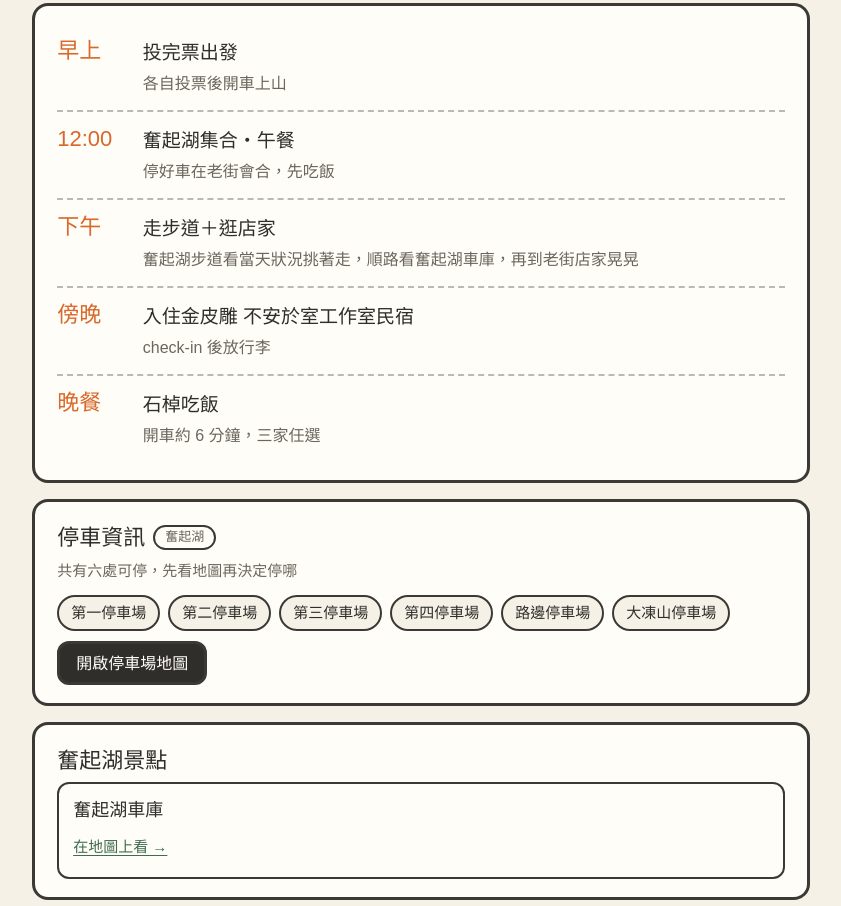
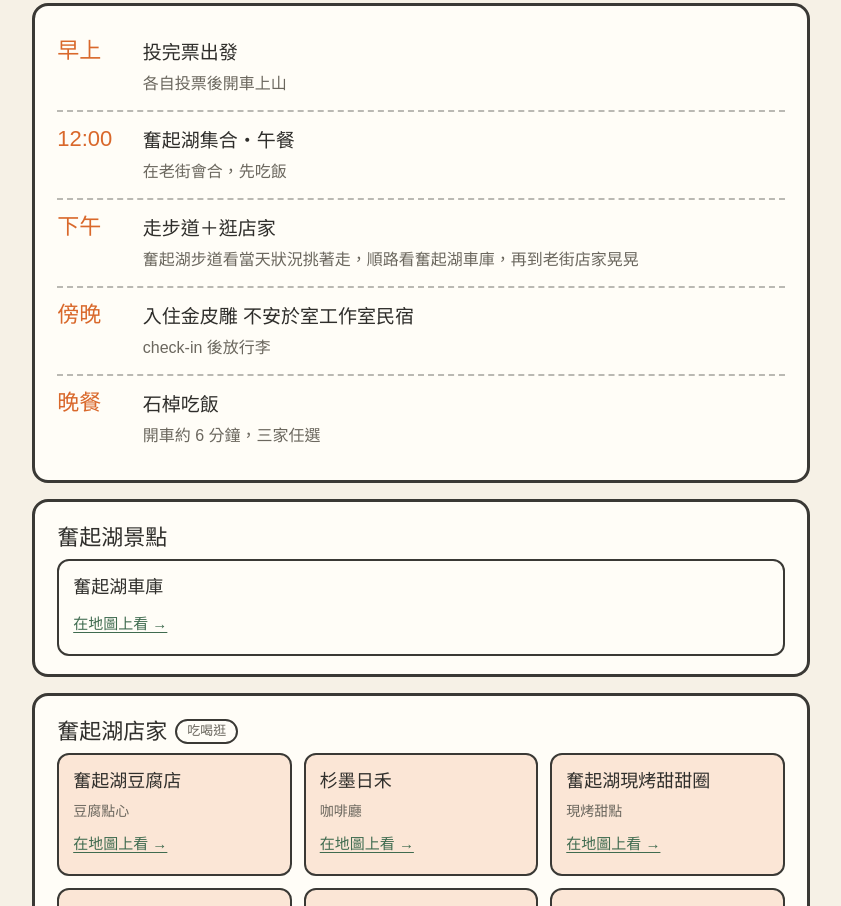
Before and after one commit to j935091/alisan, a plain HTML site: page index.html in a window 1280 px wide. Shown: the part 610-1516 px from the top of the page, without its empty margins (219-1060 px from the left). Drawn offline with Linux system fonts and the light colour scheme; a web font is replaced by a local one.

Commit message:
Add files via upload

```diff
--- a/index.html
+++ b/index.html
@@ -121,21 +121,11 @@ footer{color:var(--soft);font-size:14px;text-align:center;margin-top:26px}
   <div class="card">
     <ol class="tl">
       <li><span class="t">早上</span><div><h3>投完票出發</h3><p>各自投票後開車上山</p></div></li>
-      <li><span class="t">12:00</span><div><h3>奮起湖集合・午餐</h3><p>停好車在老街會合，先吃飯</p></div></li>
+      <li><span class="t">12:00</span><div><h3>奮起湖集合・午餐</h3><p>在老街會合，先吃飯</p></div></li>
       <li><span class="t">下午</span><div><h3>走步道＋逛店家</h3><p>奮起湖步道看當天狀況挑著走，順路看奮起湖車庫，再到老街店家晃晃</p></div></li>
       <li><span class="t">傍晚</span><div><h3>入住金皮雕 不安於室工作室民宿</h3><p>check-in 後放行李</p></div></li>
       <li><span class="t">晚餐</span><div><h3>石棹吃飯</h3><p>開車約 6 分鐘，三家任選</p></div></li>
     </ol>
-  </div>
-
-  <div class="card">
-    <h2>停車資訊 <span class="tag">奮起湖</span></h2>
-    <p class="note">共有六處可停，先看地圖再決定停哪</p>
-    <div class="pills">
-      <span class="pill">第一停車場</span><span class="pill">第二停車場</span><span class="pill">第三停車場</span>
-      <span class="pill">第四停車場</span><span class="pill">路邊停車場</span><span class="pill">大凍山停車場</span>
-    </div>
-    <a class="btn" href="https://www.ali-nsa.net/content/images/static/map-parking-fenqihu.jpg" target="_blank" rel="noopener">開啟停車場地圖</a>
   </div>
 
   <div class="card">
```
